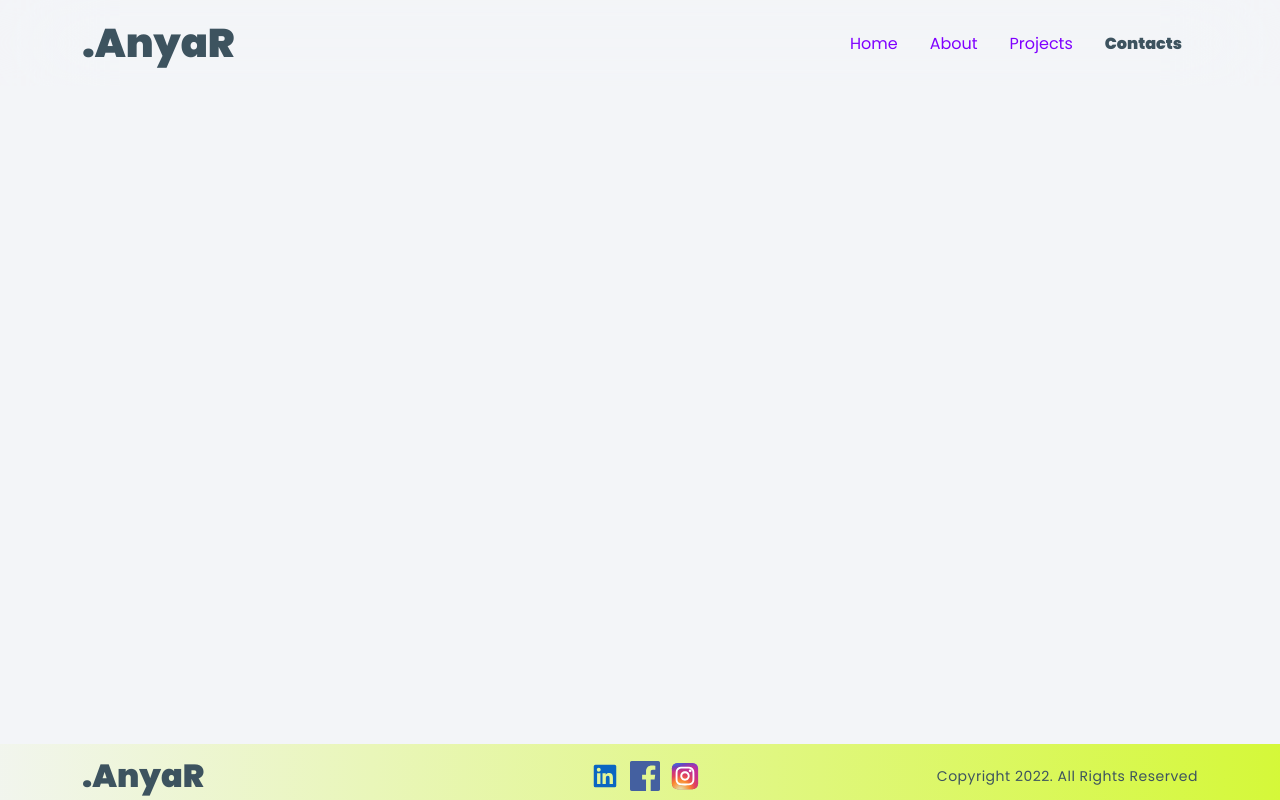
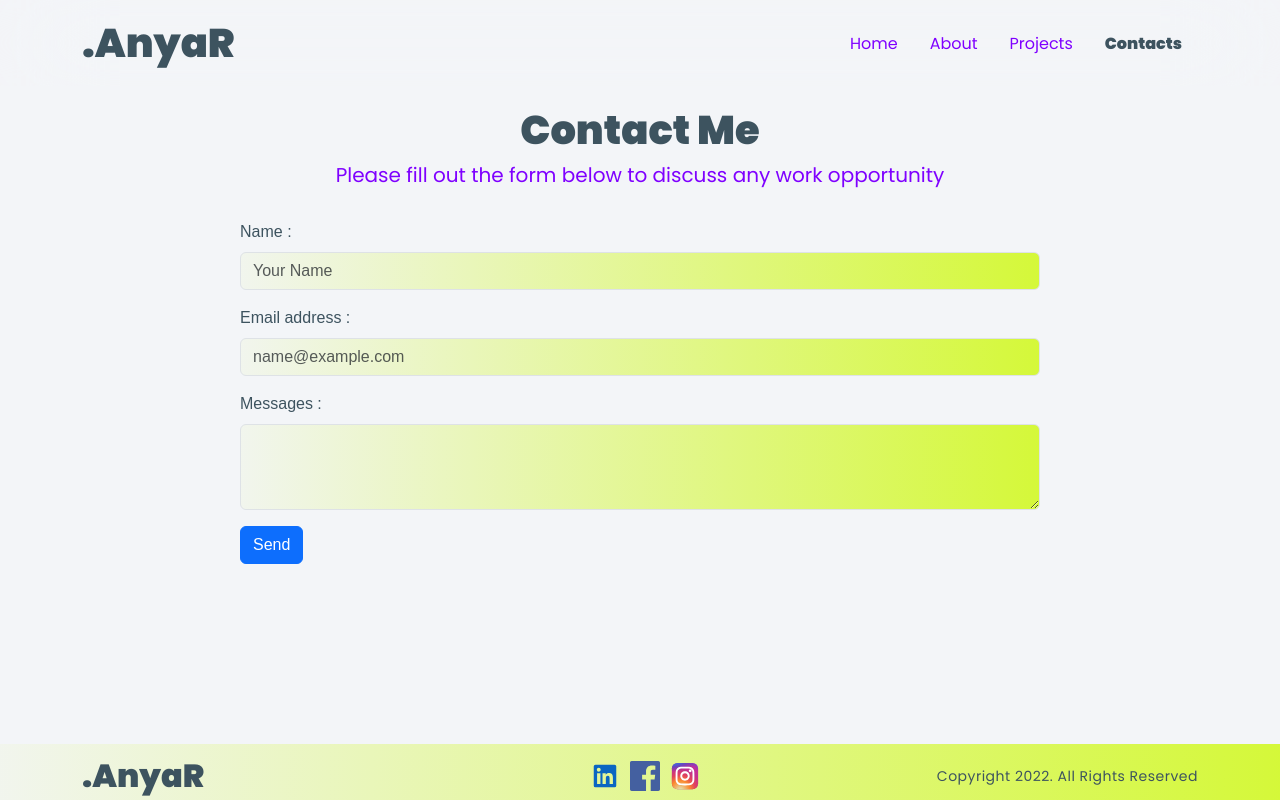
Before and after one commit to kalmipa21/My-Portfolio, a React (Create React App) app: page /contacts in a window 1280 px wide. Built offline with nearby package versions, Linux system fonts and the light colour scheme.

Commit message:
Features: add contact page and connect to emailJS

```diff
--- a/package.json
+++ b/package.json
@@ -3,6 +3,7 @@
   "version": "0.1.0",
   "private": true,
   "dependencies": {
+    "@emailjs/browser": "^3.11.0",
     "@testing-library/jest-dom": "^5.17.0",
     "@testing-library/react": "^13.4.0",
     "@testing-library/user-event": "^13.5.0",
--- a/src/assets/css/main.css
+++ b/src/assets/css/main.css
@@ -302,6 +302,19 @@ a:hover {
   background-color: #fff;
 }
 
+/* CONTACTS PAGE */
+.form_style {
+  max-width: 800px;
+  margin-top: 30px;
+}
+.areatype {
+  background: linear-gradient(
+    90.21deg,
+    rgb(243, 245, 248, 1) -5.91%,
+    rgb(204, 249, 2) 130.58%
+  );
+}
+
 @media (max-width: 1200px) {
   .descriptiontxt::before {
     top: 10px;
--- a/src/pages/Contacts.jsx
+++ b/src/pages/Contacts.jsx
@@ -1,9 +1,69 @@
-import { Container } from "react-bootstrap";
+import { Button, Container, Form } from "react-bootstrap";
+import React, { useRef } from "react";
+import emailjs from "@emailjs/browser";
 
 export default function Contacts() {
+  const form = useRef();
+
+  const sendEmail = (e) => {
+    e.preventDefault();
+
+    emailjs
+      .sendForm(
+        "service_245bejf",
+        "template_otlujib",
+        form.current,
+        "uvkQVrJHrLTaCLsc4"
+      )
+      .then(
+        (result) => {
+          e.target.reset();
+          alert("Email Sent!");
+        },
+        (error) => {
+          console.log(error.text);
+        }
+      );
+  };
+
   return (
-    <Container className="paddingpages">
-      <div></div>
+    <Container className="d-block paddingpages justify-content-center">
+      <h1 className="text-center">Contact Me</h1>
+      <h4 className="text-center text__1">
+        Please fill out the form below to discuss any work opportunity
+      </h4>
+      <Form ref={form} onSubmit={sendEmail} className="form_style mx-auto">
+        <Form.Group className="mb-3" controlId="exampleForm.ControlInput1">
+          <Form.Label>Name :</Form.Label>
+          <Form.Control
+            type="text"
+            placeholder="Your Name"
+            name="user_name"
+            className="areatype"
+          />
+        </Form.Group>
+        <Form.Group className="mb-3" controlId="exampleForm.ControlInput1">
+          <Form.Label>Email address :</Form.Label>
+          <Form.Control
+            type="email"
+            placeholder="name@example.com"
+            name="user_email"
+            className="areatype"
+          />
+        </Form.Group>
+        <Form.Group className="mb-3" controlId="exampleForm.ControlTextarea1">
+          <Form.Label>Messages :</Form.Label>
+          <Form.Control
+            as="textarea"
+            rows={3}
+            name="message"
+            className="areatype"
+          />
+        </Form.Group>
+        <Button type="submit" value="Send">
+          Send
+        </Button>
+      </Form>
     </Container>
   );
 }
```
Also changed, not shown: 1 other file (tests, documents, lock files or other folders).
